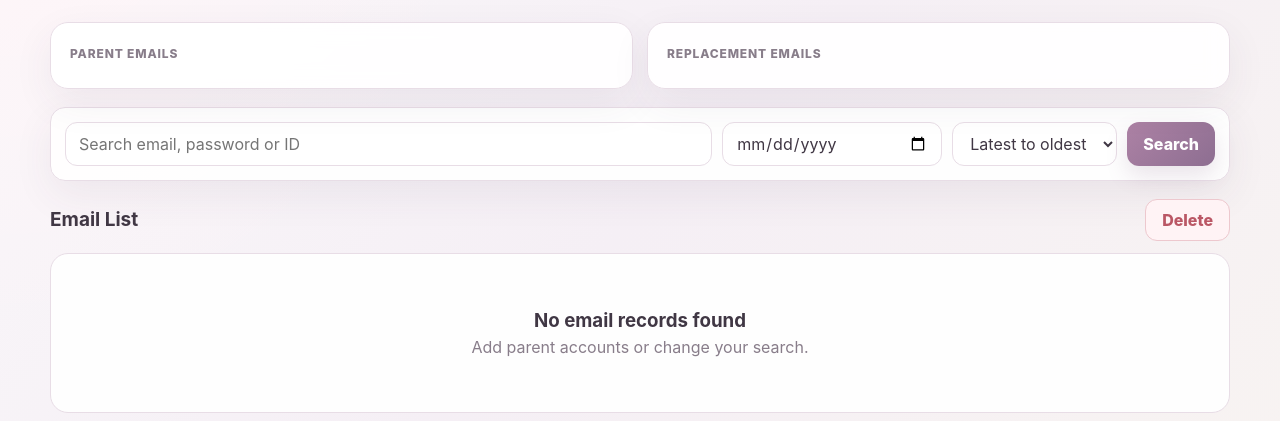
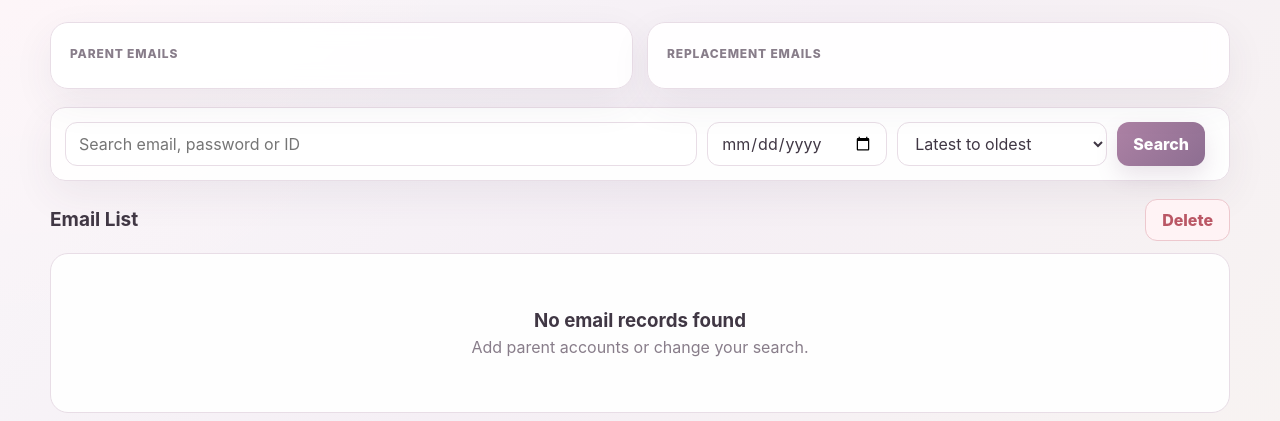
Before and after one commit to moviemembership/amazing, a Flask app: template telegram-flask-bot/templates/email_list.html in a window 1280 px wide. Shown: the part 145-566 px from the top of the page. Run offline with Flask 3, Linux system fonts and the light colour scheme; the template is opened without the code that fills it, so the values that code supplies are empty; parts of the project's set-up code (start-up, migrations or seed data) failed here and were passed over; some libraries are stand-ins or nearby versions.

Commit message:
Update grid template columns in admin.css
Adjusted grid template columns for email toolbar.

```diff
--- a/telegram-flask-bot/static/css/admin.css
+++ b/telegram-flask-bot/static/css/admin.css
@@ -375,9 +375,11 @@ pre {
     display: grid;
     grid-template-columns:
         minmax(230px, 1fr)
-        minmax(170px, 220px)
+        minmax(155px, 180px)
+        minmax(170px, 210px)
         auto
         auto;
+
     gap: 10px;
 
     padding: 14px;
```
